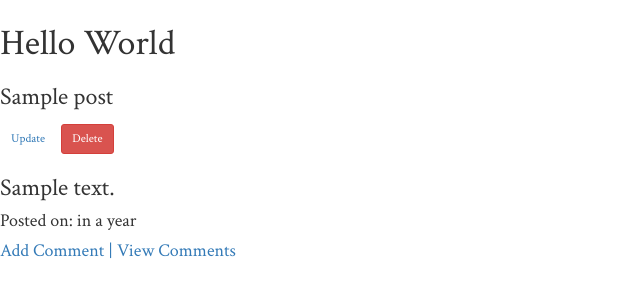
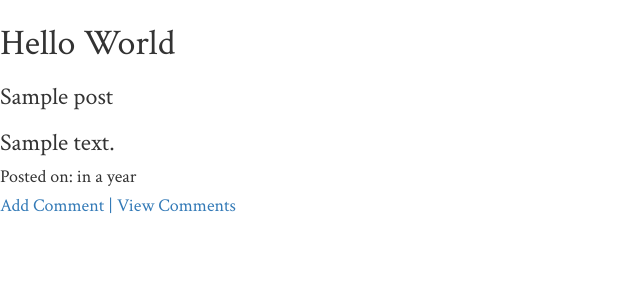
Before and after one commit to TonyKioko/TheBlog, a Flask app: template app/templates/home.html in a window 1280 px wide. Shown: the part 80-380 px from the top of the page, without its empty margins (0-640 px from the left). Run offline with Flask 2, Linux system fonts and the light colour scheme; tables that the repository leaves empty hold one stand-in row (values such as "Sample post"); the template is opened without the code that fills it: values that come from a table or form of the project are taken from there, most other values are stand-ins (such as "Sample title", 1, 10 or a date in 2020); some libraries are stand-ins or nearby versions.

Commit message:
delete post now working after improvisation

```diff
--- a/app/templates/home.html
+++ b/app/templates/home.html
@@ -10,12 +10,17 @@
 
 {% for post in posts%}
 <h3>{{post.title}}</h3>
+{% if post.user == current_user %}
 
 
           <div>
             <a class="btn btn-secondary btn-sm mt-1 mb-1" href="/pitch/{{post.id}}/update">Update</a>
-            <button type="button" class="btn btn-danger btn-sm m-1" data-toggle="modal" data-target="#deleteModal">Delete</button>
+            <!-- <button type="button" class="btn btn-danger btn-sm m-1" data-toggle="modal" data-target="#deleteModal">Delete</button> -->
+            <form action="/pitch/{{post.id}}/delete" method="POST">
+                <input class="btn btn-danger" type="submit" value="Delete">
+
           </div>
+          {% endif %}
 
 <h3>{{post.body}}</h3>
 <!-- <h4>Posted on: {{post.published}}</h4> -->
@@ -32,7 +37,7 @@
         </div>
         <div class="modal-footer">
           <button type="button" class="btn btn-secondary" data-dismiss="modal">Close</button>
-          <form action="/pitch/{{post.id}}/delete" method="POST">
+          <form action="/pitch/{{post.id}}/delete/" method="POST">
             <input class="btn btn-danger" type="submit" value="Delete">
           </form>
         </div>
```
